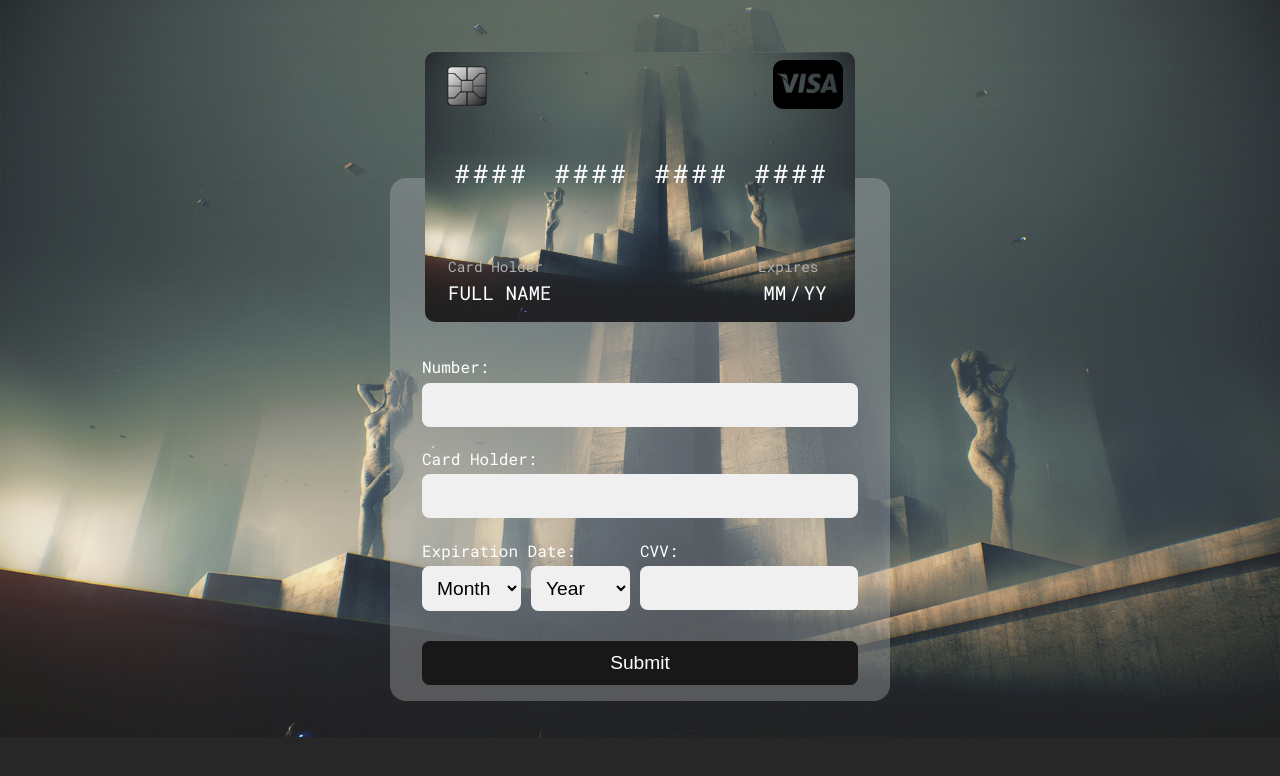
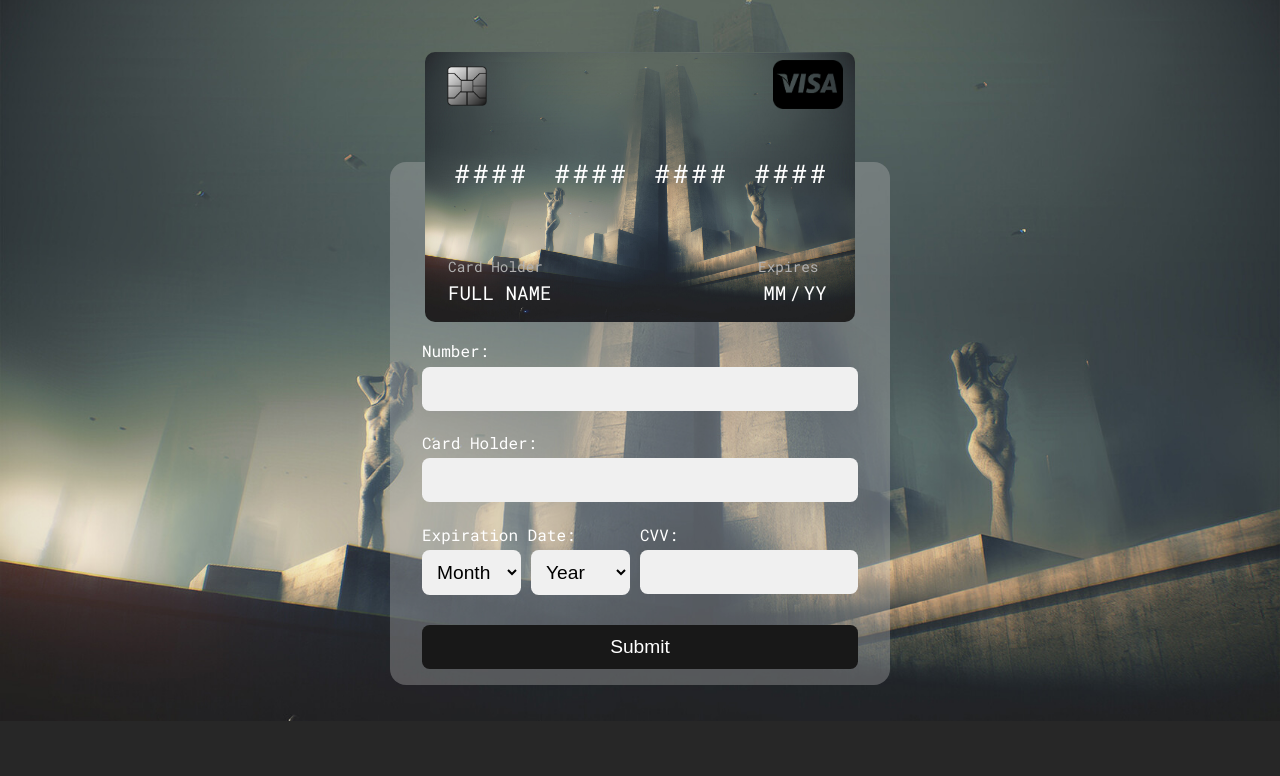
Before and after one commit to Javert5555/CreditCard, a React app: page / in a window 1280 px wide. Shown: the top 776 px of the page. Built offline with nearby package versions, Linux system fonts and the light colour scheme.

Commit message:
change input margin

```diff
--- a/src/components/input_form/InputForm.js
+++ b/src/components/input_form/InputForm.js
@@ -17,6 +17,15 @@ const InputForm = ({
         handlerCardCVV,
     }) => {
 
+    const handlerInputSubmit = (e) => {
+        e.preventDefault();
+        // if (cardNumber.length === 19 && cardHolder !== "" && cardMonth !=="DEFAULT" && cardYear !=="DEFAULT" && cardCVV.length === 4) {
+        //     alert("Nice card");
+        // } else {
+        //     alert("Bad card");
+        // }
+    };
+
     return (
         <form className="input-form">
             <FormUpperPart
@@ -34,7 +43,7 @@ const InputForm = ({
                 handlerCardCVV={handlerCardCVV}
 
             />
-            <input className="input-form__submit" type="submit" value="Submit" />
+            <input onClick={handlerInputSubmit} className="input-form__submit" type="submit" value="Submit" />
         </form>
     );
 };
--- a/src/styles/input-form.scss
+++ b/src/styles/input-form.scss
@@ -2,7 +2,7 @@
 
 .input-form {
     border-radius: 1em;
-    margin: -9em auto 1em;
+    margin: -10em auto 1em;
     max-width: 500px;
     height: auto;
     background-color: #b6b6b65b;
```
